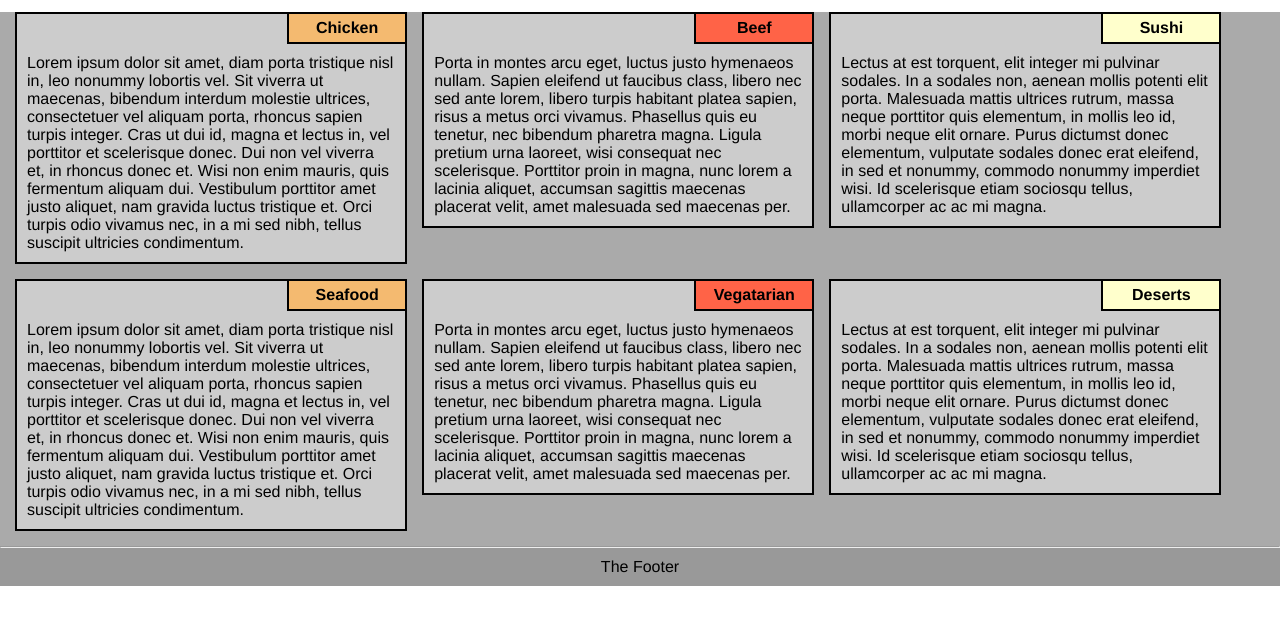
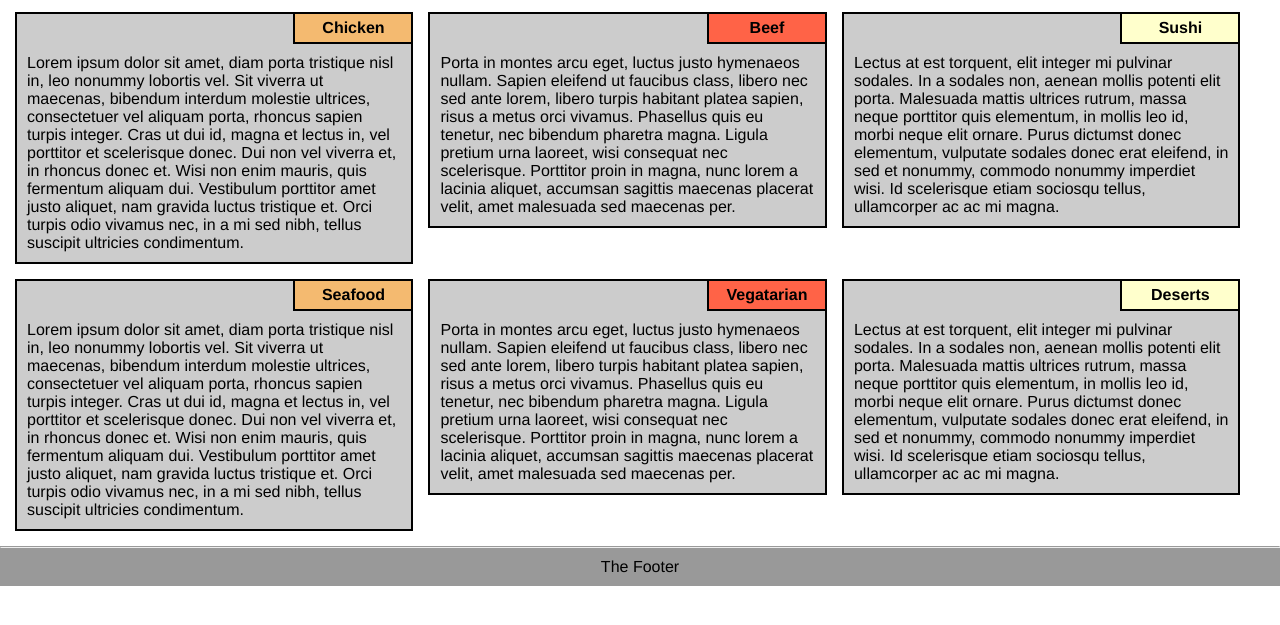
Before and after one commit to btihen/module2-solution, a plain HTML site: page index.html in a window 1280 px wide. Shown: the part 55-680 px from the top of the page. Drawn offline with Linux system fonts and the light colour scheme.

Commit message:
updated css/stylesheet

```diff
--- a/css/stylesheet.css
+++ b/css/stylesheet.css
@@ -17,16 +17,15 @@ h1 {
 }
 
 .row {
+  clear: left;
   width: 100%;
   height: inherit;
-  clear: left;
   overflow: hidden;
-  margin-right: 15px;
+  position: relative;
   padding-right: 15px;
-  background-color: #aaa;
 }
 
-.row > .col {
+.col {
   border: solid;
   border-width: 2px;
   background-color: #ccc;
@@ -76,10 +75,12 @@ p#footer {
 
 @media (min-width: 992px) {
   .col-lg {
-    width: 31%;
+    width: 31.5%;
     float: left;
   }
 }
+
+/***************************/
 
 @media (min-width: 768px) and (max-width: 991px) {
   .col-md-1 {
@@ -87,7 +88,6 @@ p#footer {
     float: left;
   }
   .col-md-2 {
-    position: relative;
     width: 97.5%;
     clear: left;
     margin-top: 15px;
```
Also changed, not shown: 2 other files.
